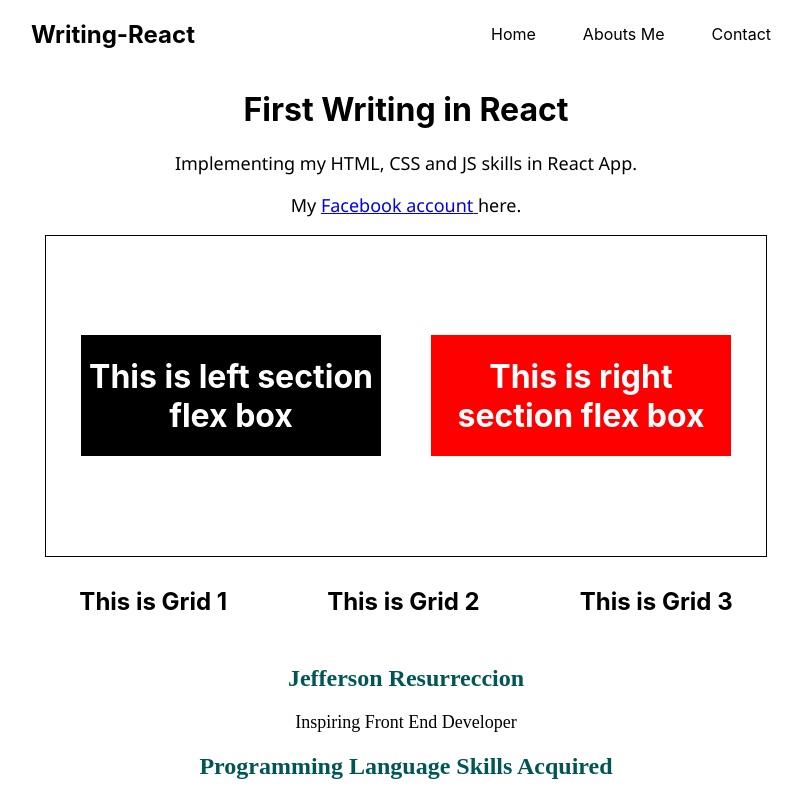
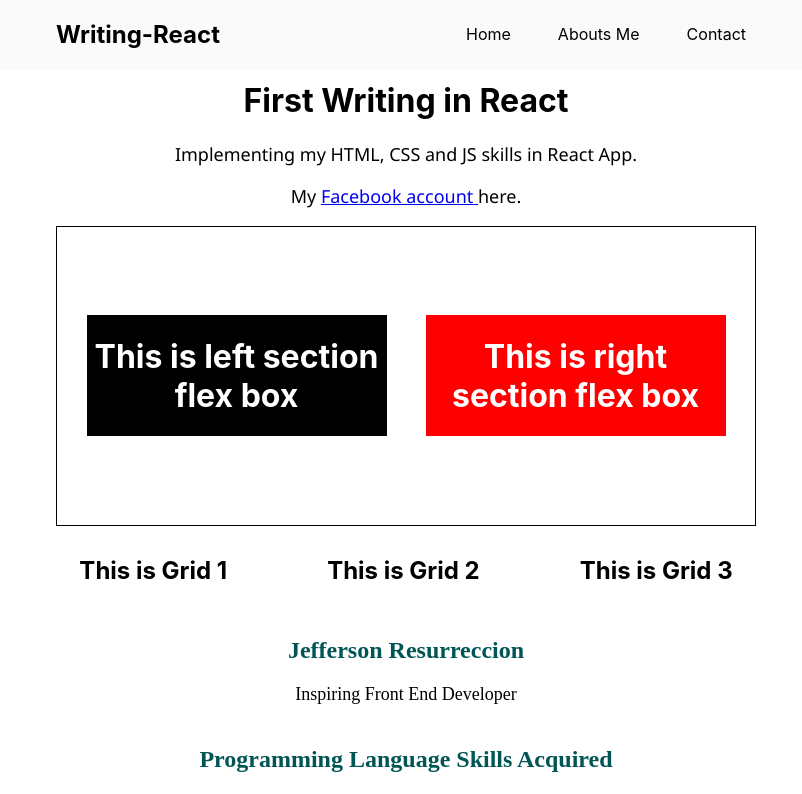
Before and after one commit to Rej327/First-writing-in-React-App, a React (Create React App) app: page / in a window 1280 px wide. Shown: the top 794 px of the page, without its empty margins (234-1036 px from the left). Built offline with nearby package versions, Linux system fonts and the light colour scheme.

Commit message:
update CSS

```diff
--- a/src/AboutMe.js
+++ b/src/AboutMe.js
@@ -17,7 +17,7 @@ const AboutMe = () => {
   ]);
 
   return (
-    <div className="about-me">
+    <div className="about-me" id="aboutme">
       {info.map((infos) => (
         <div className="info-preview" key={infos.id}>
           <h2 className="state-head">{infos.head}</h2>
--- a/src/App.css
+++ b/src/App.css
@@ -1,3 +1,9 @@
+* {
+  box-sizing: border-box;
+  padding: 0;
+  scroll-behavior: smooth;
+}
+
 .App {
   text-align: center;
 }
@@ -18,16 +24,32 @@
   color: white;
 }
 
+.content {
+  padding-top: 60px;
+}
+
 p {
   font-family: "Segoe UI", Tahoma, Geneva, Verdana, sans-serif;
   font-size: large;
+}
+
+.nav-div {
+  max-width: 100%;
+  left: 0;
+  top: 0;
+  right: 0;
+  position: fixed;
+  background-color: #fafafa;
+  align-items: center;
+  justify-content: center;
 }
 
 .navbar {
   display: flex;
   justify-content: space-between;
   align-items: center;
-  max-width: 750px;
+  max-width: 700px;
+  position: relative;
   margin: auto;
 }
 
@@ -82,6 +104,7 @@ p {
 .info-preview {
   margin: auto;
   max-width: 600px;
+  padding: 2px;
 }
 
 .info-preview:hover {
--- a/src/Navbar.js
+++ b/src/Navbar.js
@@ -1,13 +1,15 @@
 const Navbar = () => {
   return (
+    <div className="nav-div">
       <nav className="navbar">
         <h1>Writing-React</h1>
         <div className="links">
           <a href="/Home">Home</a>
-        <a href="/About-us">Abouts Me</a>
+          <a href="#aboutme">Abouts Me</a>
           <a href="/">Contact</a>
         </div>
       </nav>
+    </div>
   );
 };
 
```
Lines whose indentation alone changed are shown as unchanged.
